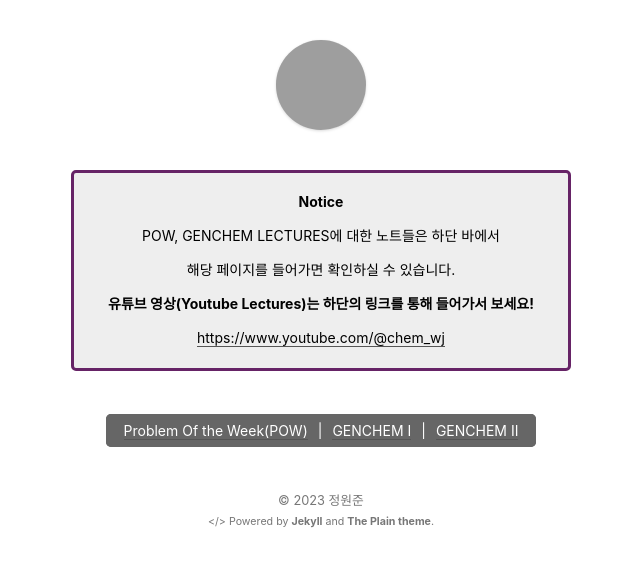
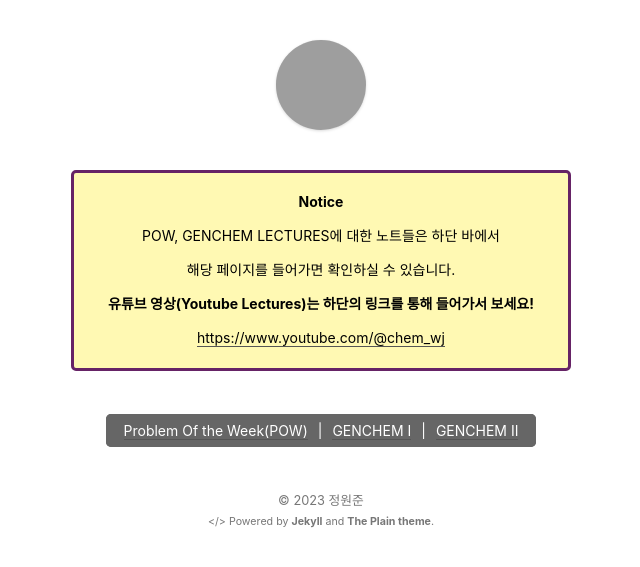
Before and after one commit to chemwj/chemwj.github.io, a Jekyll site: the page built from index.html, in a window 1280 px wide. Shown: the top 567 px of the page, without its empty margins (319-959 px from the left). Built offline with Jekyll 4.4.1, drawn with Linux system fonts in a browser that asks for light colours; grey boxes are pictures that could not be loaded.

Commit message:
Update index.html

```diff
--- a/index.html
+++ b/index.html
@@ -2,7 +2,7 @@
 layout: default
 ---
 <section>
-	<div style="border: 3px solid #662366; background-color: #eeeeee; color: black; border-radius: 5px; padding: 5px; padding-bottom: 20px;">
+	<div style="border: 3px solid #662366; background-color: #fff9b3; color: black; border-radius: 5px; padding: 5px; padding-bottom: 20px;">
 		<center>
 			<p><b>Notice</b></p>
 			<p>POW, GENCHEM LECTURES에 대한 노트들은 하단 바에서</p>
```
